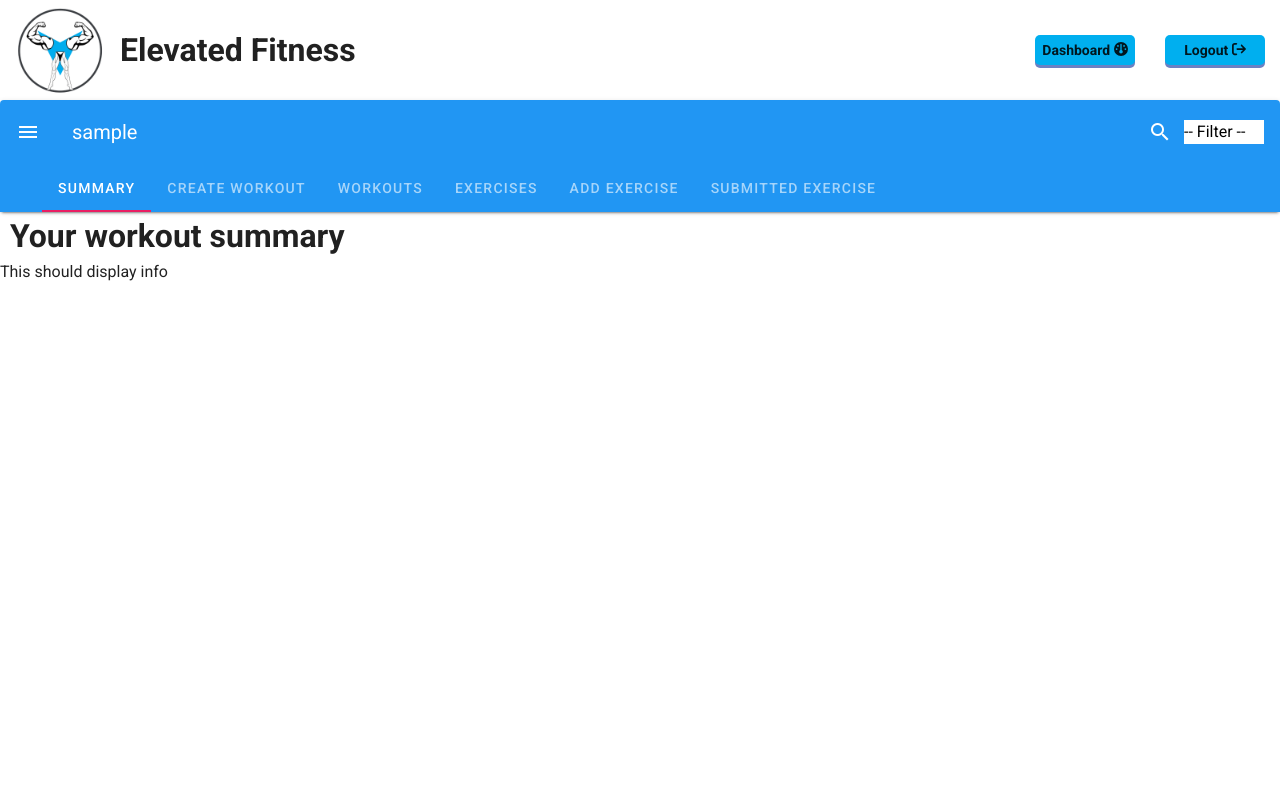
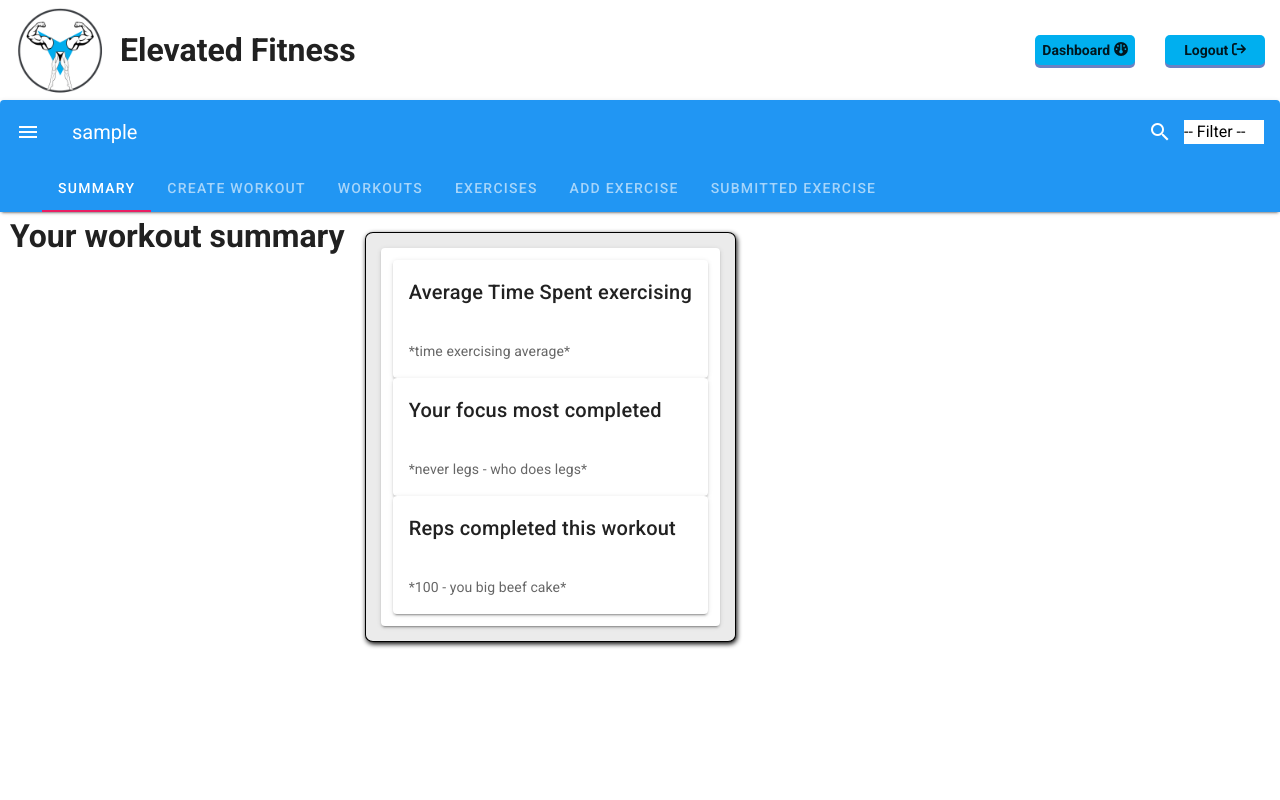
Before and after one commit to TrevRossow/Workout-Builder, a Vue app in the folder vue/: page /user/1 in a window 1280 px wide. Shown: the top 800 px of the page. Built offline with nearby package versions, Linux system fonts and the light colour scheme; sample sign-in values are in the browser's storage.

Commit message:
Summary Progress

```diff
--- a/vue/src/components/ViewSummary.vue
+++ b/vue/src/components/ViewSummary.vue
@@ -1,8 +1,39 @@
 <template>
   <div class="main">
       <h1>Your workout summary</h1>
-      <div class="timeExercising">
-          This should display info
+      <div class="exerciseDiv">
+          <v-card>
+              <v-container>
+                  <v-row dense>
+                      <v-col cols="15">
+                          <v-card>
+                              <v-card-title class="firstCardTitle">
+                                  Average Time Spent exercising<br/><br/>
+                              </v-card-title>
+                              <v-card-subtitle>
+                                  *time exercising average*
+                              </v-card-subtitle>
+                          </v-card>
+                          <v-card>
+                              <v-card-title class="secondCardTitle">
+                                  Your focus most completed<br/><br/>
+                              </v-card-title>
+                              <v-card-subtitle>
+                                  *never legs - who does legs*
+                              </v-card-subtitle>
+                          </v-card>
+                          <v-card>
+                              <v-card-title class="thirdCardTitle">
+                                  Reps completed this workout<br/><br/>
+                              </v-card-title>
+                              <v-card-subtitle>
+                                  *100 - you big beef cake*
+                              </v-card-subtitle>
+                          </v-card>
+                      </v-col>
+                  </v-row>
+              </v-container>
+          </v-card>
       </div>
       <div class="focusMostCompleted">
 
@@ -30,11 +61,64 @@ export default {
 
     created() {
         this.getWorkout();
+    },
+
+    computed: {
+        isAuthorized() {
+            if (this.$store.state.user.authorities[0].name === "ROLE_USER") {
+                return true;
+            }
+            else {
+                return false;
+            }
+        },
     }
 
 }
 </script>
 
-<style>
+<style scoped>
+.main {
+  display: flex;
+  max-width: 100%;
+  flex-wrap: wrap;
+  min-width: 320px;
+  max-height: max-content;
+}
 
+#imgDiv {
+  display: flex;
+  justify-content: space-between;
+  justify-content: center;
+  align-content: center;
+
+}
+
+#head {
+  text-align: center;
+}
+
+#info {
+  margin-bottom: 30px;
+}
+
+
+img {
+  height: 100px;
+  margin-bottom: 10px;
+  border-radius: 5px;
+  margin-right: 40px;
+}
+
+.exerciseDiv {
+  display: inline-block;
+  justify-content: center;
+  margin: 20px;
+  padding: 15px;
+  border-radius: 8px/7px;
+  background-color: #ebebeb;
+  box-shadow: 1px 2px 5px black;
+  border: solid 1px black;
+  height: max-content;
+}
 </style>
```
